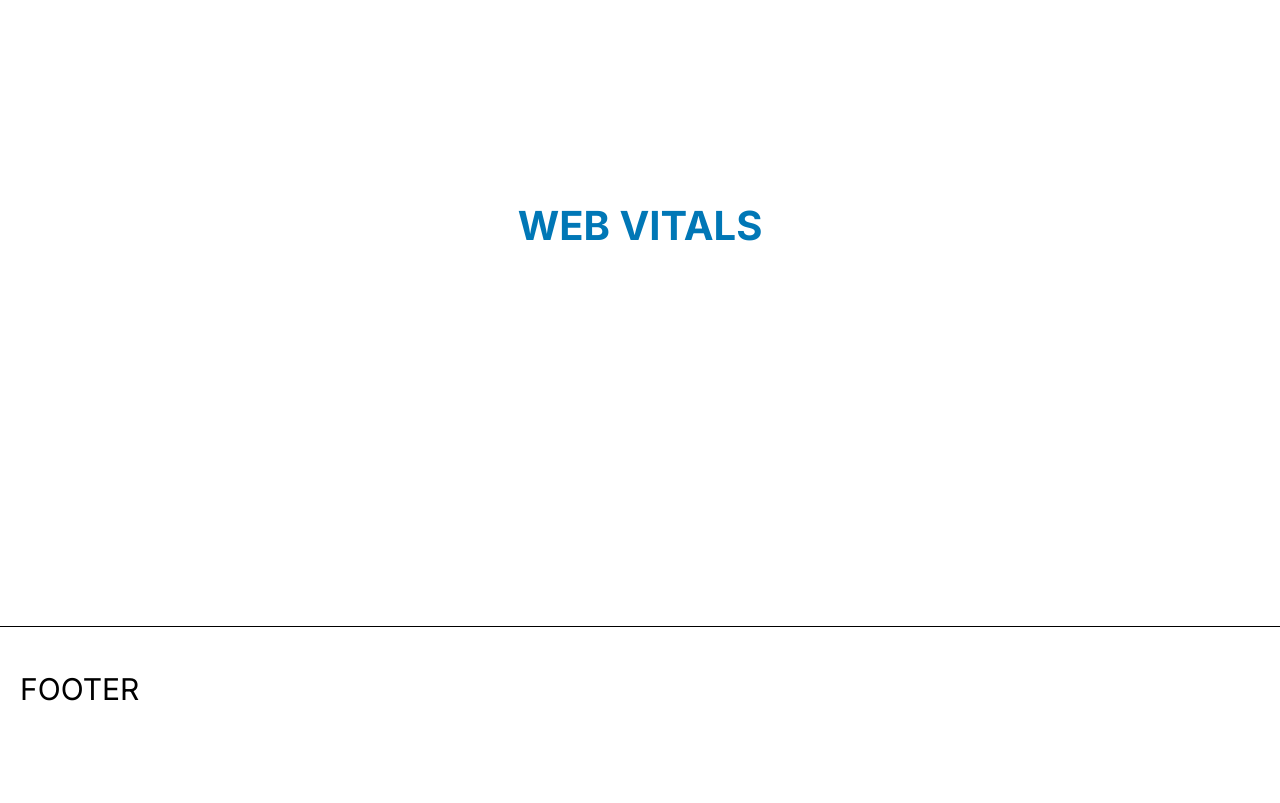
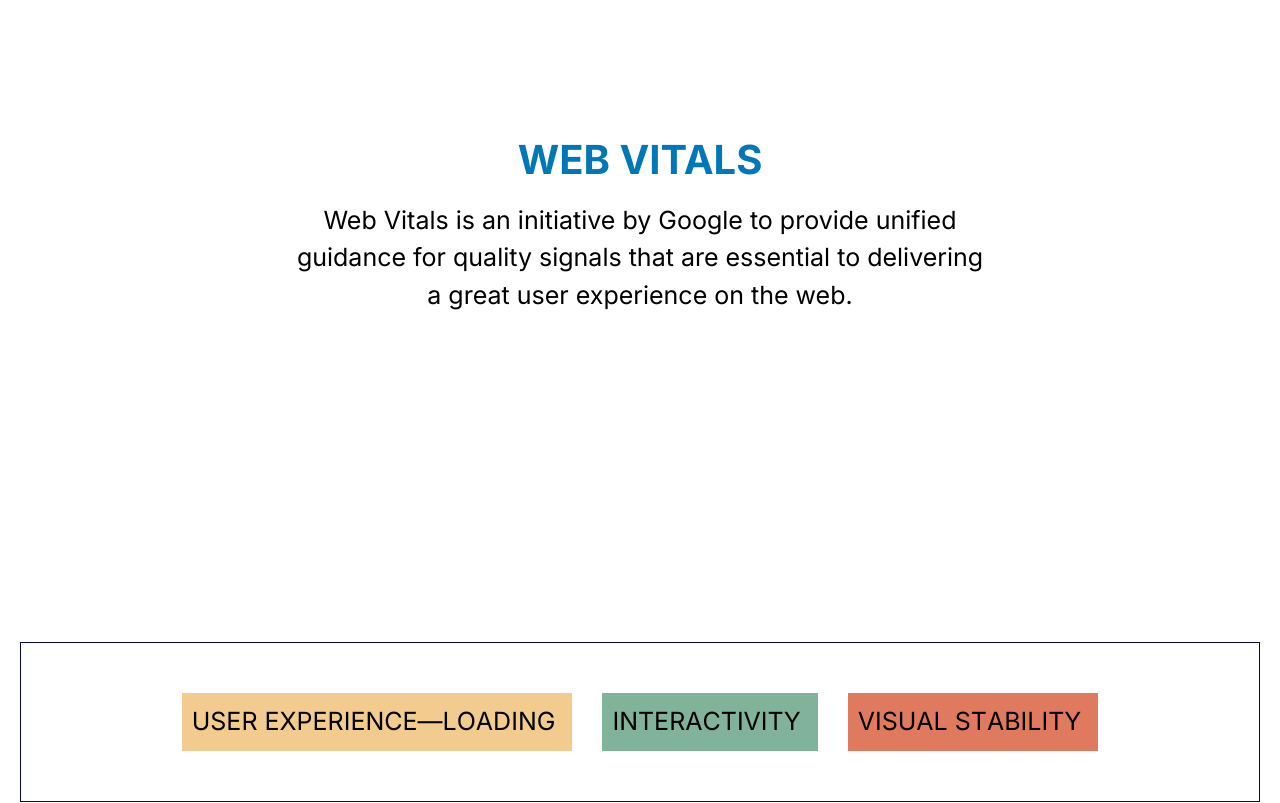
Before and after one commit to Andriikryl/web-vitals, a Next.js app: page / in a window 1280 px wide. Shown: the part 300-1103 px from the top of the page. Before the commit the page ends 1052 px from the top, so only its background shows below. Built offline with nearby package versions, Linux system fonts and the light colour scheme.

Commit message:
add AnimatedText component

```diff
--- a/src/app/page.tsx
+++ b/src/app/page.tsx
@@ -1,11 +1,13 @@
 import Image from "next/image";
 import styles from "./page.module.css";
 import Hero from "@/components/hero/Hero";
+import Core from "@/components/core/Core";
 
 export default function Home() {
   return (
     <>
       <Hero />
+      <Core />
     </>
   );
 }
--- /dev/null
+++ b/src/components/animatedText/AnimatedText.tsx
@@ -0,0 +1,101 @@
+"use client";
+import React from "react";
+import { motion, useInView, useAnimation, Variant } from "framer-motion";
+import { useEffect, useRef } from "react";
+import style from "./style.module.css";
+
+type AnimatedTextProps = {
+  text: string | string[];
+  el?: keyof JSX.IntrinsicElements;
+  className?: string;
+  once?: boolean;
+  repeatDelay?: number;
+  animation?: {
+    hidden: Variant;
+    visible: Variant;
+  };
+};
+
+const defaultAnimations = {
+  hidden: {
+    opacity: 0,
+    y: 20,
+  },
+  visible: {
+    opacity: 1,
+    y: 0,
+    transition: {
+      duration: 0.1,
+    },
+  },
+};
+
+export const AnimatedText = ({
+  text,
+  el: Wrapper = "p",
+  className,
+  once,
+  repeatDelay,
+  animation = defaultAnimations,
+}: AnimatedTextProps) => {
+  const controls = useAnimation();
+  const textArray = Array.isArray(text) ? text : [text];
+  const ref = useRef(null);
+  const isInView = useInView(ref, { amount: 0.5, once });
+
+  useEffect(() => {
+    let timeout: NodeJS.Timeout;
+    const show = () => {
+      controls.start("visible");
+      if (repeatDelay) {
+        timeout = setTimeout(async () => {
+          await controls.start("hidden");
+          controls.start("visible");
+        }, repeatDelay);
+      }
+    };
+
+    if (isInView) {
+      show();
+    } else {
+      controls.start("hidden");
+    }
+
+    return () => clearTimeout(timeout);
+  }, [controls, isInView, repeatDelay]);
+
+  return (
+    <Wrapper className={className}>
+      <span className={style.sr__only}>{text}</span>
+      <motion.span
+        ref={ref}
+        initial="hidden"
+        animate={controls}
+        variants={{
+          visible: { transition: { staggerChildren: 0.1 } },
+          hidden: {},
+        }}
+        aria-hidden
+      >
+        {textArray.map((line, lineIndex) => (
+          <span className="block" key={`${line}-${lineIndex}`}>
+            {line.split(" ").map((word, wordIndex) => (
+              <span className="inline-block" key={`${word}-${wordIndex}`}>
+                {word.split("").map((char, charIndex) => (
+                  <motion.span
+                    key={`${char}-${charIndex}`}
+                    className={style.inner__span}
+                    variants={animation}
+                  >
+                    {char}
+                  </motion.span>
+                ))}
+                <span className={style.inner__span}>&nbsp;</span>
+              </span>
+            ))}
+          </span>
+        ))}
+      </motion.span>
+    </Wrapper>
+  );
+};
--- /dev/null
+++ b/src/components/animatedText/style.module.css
@@ -0,0 +1,12 @@
+.sr__only {
+    position:absolute;
+    left:-10000px;
+    top:auto;
+    width:1px;
+    height:1px;
+    overflow:hidden;
+    }
+
+    .inner__span{
+        display: inline-block;
+    }
--- /dev/null
+++ b/src/components/core/Core.tsx
@@ -0,0 +1,26 @@
+import React from "react";
+import { Container } from "../container/Container";
+import style from "./style.module.css";
+import { AnimatedText } from "../animatedText/AnimatedText";
+
+export default function Core() {
+  return (
+    <section className={style.core}>
+      <Container>
+        <div className={style.core__box}>
+          <ul role="list" className={style.core__list}>
+            <li className={style.core__item}>
+              <AnimatedText text={"user experience—loading"} />
+            </li>
+            <li className={style.core__item}>
+              <AnimatedText text={"interactivity"} />
+            </li>
+            <li className={style.core__item}>
+              <AnimatedText text={"visual stability"} />
+            </li>
+          </ul>
+        </div>
+      </Container>
+    </section>
+  );
+}
--- /dev/null
+++ b/src/components/core/style.module.css
@@ -0,0 +1,32 @@
+.core__list{
+    border: 1px solid #03045e;
+    padding-block: 50px;
+    padding-inline: 10px;
+    display: flex;
+    justify-content: center;
+    gap: 30px;
+    margin-block-end: 40px;
+}
+
+.core__item{
+    font-size: 25px;
+    padding: 10px;
+    text-transform: uppercase;
+    transition: all 500ms ease-in-out;
+}
+
+.core__item:hover{
+    transform: scale(1.3);
+}
+
+.core__item:nth-child(1){
+    background-color: #f2cc8f;
+}
+
+.core__item:nth-child(2){
+    background-color: #81b29a;
+}
+
+.core__item:nth-child(3){
+    background-color: #e07a5f;
+}
--- a/src/components/hero/Hero.tsx
+++ b/src/components/hero/Hero.tsx
@@ -8,6 +8,11 @@
       <Container>
         <div>
           <h1 className={style.hero__title}>Web Vitals</h1>
+          <p className={style.hero__description}>
+            Web Vitals is an initiative by Google to provide unified guidance
+            for quality signals that are essential to delivering a great user
+            experience on the web.
+          </p>
         </div>
       </Container>
     </section>
--- a/src/components/hero/style.module.css
+++ b/src/components/hero/style.module.css
@@ -6,7 +6,16 @@
 }
 
 .hero__title{
+    text-align: center;
     font-size: clamp(20px, 5vw + 1rem, 40px);
     color: #0077b6;
     text-transform: uppercase;
+    margin-block-end: 20px;
 }
+
+.hero__description{
+    text-align: center;
+    font-size: 25px;
+    max-width: 700px;
+    margin-inline: auto;
+}
```
